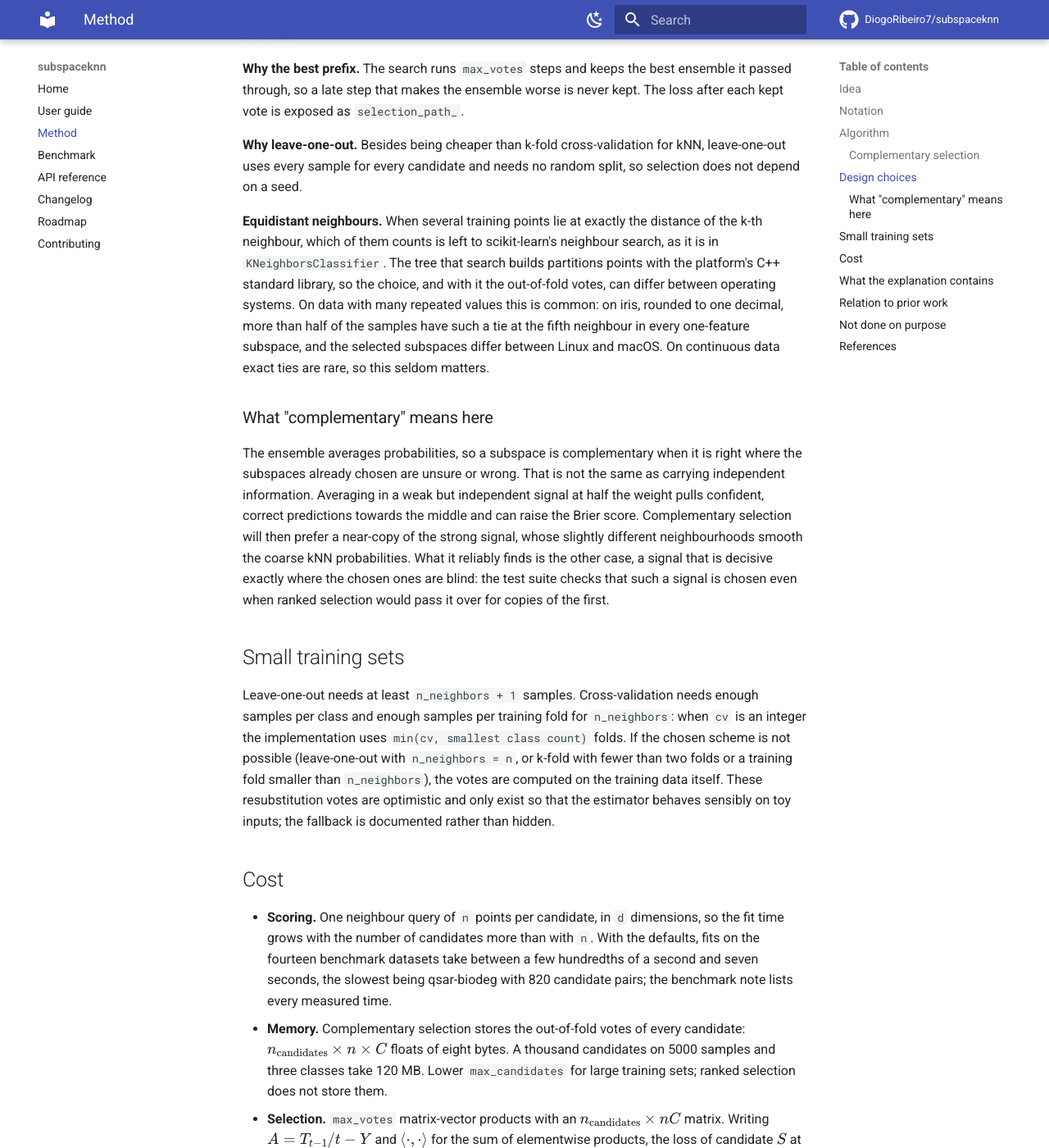
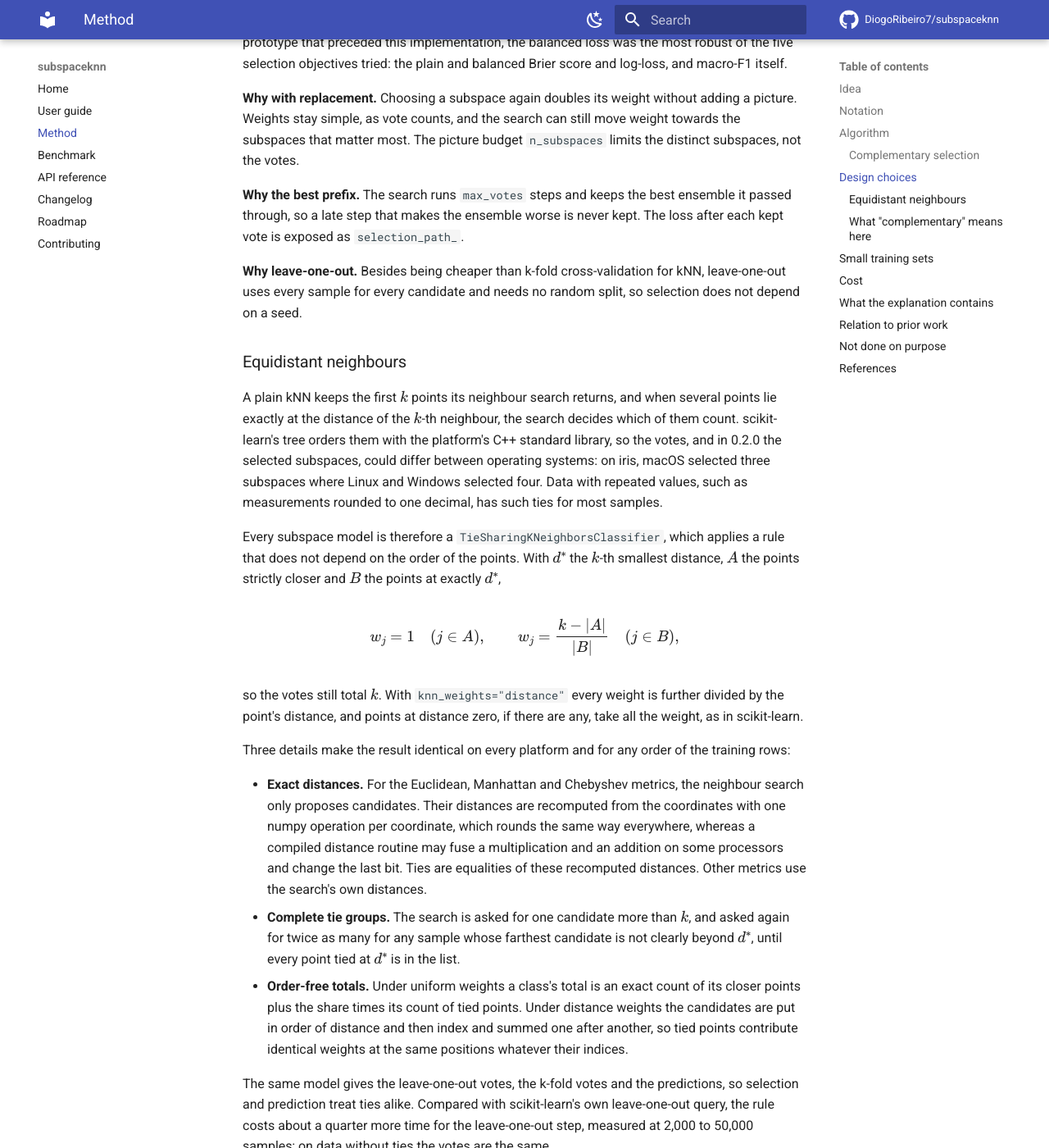
Before and after one commit to DiogoRibeiro7/subspaceknn, an MkDocs documentation site: the page built from docs/method.md, in a window 1280 px wide and 1400 px high, scrolled down 3119 px. Shown: the whole window at 82% size. Built offline with MkDocs 1.6.1 and Material for MkDocs 9.7.7, drawn with Linux system fonts in a browser that asks for light colours; comment, search, counter and statistics services are not loaded; some of the changed text lies outside the part shown.

```diff
--- a/docs/method.md
+++ b/docs/method.md
@@ -17,7 +17,7 @@
 
 - $X$ is the training matrix with $n$ samples and $p$ features, $y$ the labels with classes $c = 1, \dots, C$, and $Y$ the $n \times C$ one-hot encoding of $y$.
 - A subspace $S$ is a subset of feature indices with $|S| = d$.
-- $\mathrm{knn}_S$ is a `KNeighborsClassifier` on the columns $S$ of $X$.
+- $\mathrm{knn}_S$ is a k-nearest-neighbour model on the columns $S$ of $X$ that shares tied votes, described [below](#equidistant-neighbours).
 - $V_S$ is the $n \times C$ matrix of out-of-fold votes of $\mathrm{knn}_S$: class probabilities under soft voting, one-hot predictions under hard voting.
 - $s_i$ is the weight of sample $i$: $n / (C \, n_c)$ for a sample of class $c$ with $n_c$ members when `balance_classes=True`, and $1$ otherwise. With balanced weights every class contributes the same total weight.
 
@@ -30,7 +30,7 @@
 ## Algorithm
 
 1. **Enumerate candidates.** For every size $d$ in `subspace_size`, list the $d$-subsets of $\{1, \dots, p\}$ in lexicographic order. Sizes larger than $p$ are skipped; if none fits, fitting fails with an error that names $p$.
-2. **Compute out-of-fold votes.** With `cv="loo"` (the default), query the $k$ nearest neighbours of every training sample among the other training samples, in the columns $S$. Row $i$ of $V_S$ holds the class frequencies among the neighbours of sample $i$, weighted by inverse distance when `knn_weights="distance"`. This equals refitting $\mathrm{knn}_S$ without sample $i$ and predicting it, up to how ties between equidistant neighbours are broken. With an integer or a splitter, $V_S$ comes from `cross_val_predict` instead, and the splitter must partition the samples.
+2. **Compute out-of-fold votes.** With `cv="loo"` (the default), find the $k$ nearest neighbours of every training sample among the other training samples, in the columns $S$. Row $i$ of $V_S$ holds the class shares of the votes of sample $i$'s neighbours, weighted by inverse distance when `knn_weights="distance"`, with ties at the $k$-th distance shared as described [below](#equidistant-neighbours). This equals refitting $\mathrm{knn}_S$ without sample $i$ and predicting it. With an integer or a splitter, $V_S$ comes from `cross_val_predict` with the same model instead, and the splitter must partition the samples.
 3. **Score candidates.** $\mathrm{score}_S$ is the configured scorer evaluated on the out-of-fold predictions in $V_S$. Any scikit-learn scorer works, including those that need probabilities.
 4. **Screen features when there are too many candidates.** If the number of subsets exceeds `max_candidates`, score every single feature this way, rank the features (ties keep index order), and keep the largest number $m$ of top features such that the number of subsets of those $m$ features, summed over the requested sizes, does not exceed the cap. $m$ is never smaller than the largest requested size. Candidates are then enumerated over the kept features only.
 5. **Select, complementary (default).** Greedy forward selection with replacement (Caruana et al., 2004) on the balanced Brier score, described below.
@@ -50,7 +50,7 @@
 T_t = T_{t-1} + V_{S_t},
 $$
 
-where, once `n_subspaces` distinct subspaces have been chosen, $S$ ranges over those only. $T_t / t$ is the ensemble after $t$ votes. Keep the step $t^\ast$ with the lowest loss. The ensemble is the set of subspaces chosen in the first $t^\ast$ steps, and the weight of $S$ is the number of times it was chosen divided by $t^\ast$. Ties go to the subspace enumerated first.
+where, once `n_subspaces` distinct subspaces have been chosen, $S$ ranges over those only. $T_t / t$ is the ensemble after $t$ votes. Keep the step $t^\ast$ with the lowest loss. The ensemble is the set of subspaces chosen in the first $t^\ast$ steps, and the weight of $S$ is the number of times it was chosen divided by $t^\ast$. Losses within $10^{-12}$ of each other count as equal: a step takes the first enumerated subspace among the equal best, and a later step only counts as better when it lowers the loss by more. A loss is a sum over samples whose last bits depend on the order of summation, and that order differs between platforms and between row orders of the same data; the tolerance keeps rounding from deciding a choice.
 
 ## Design choices
 
@@ -64,7 +64,27 @@
 
 **Why leave-one-out.** Besides being cheaper than k-fold cross-validation for kNN, leave-one-out uses every sample for every candidate and needs no random split, so selection does not depend on a seed.
 
-**Equidistant neighbours.** When several training points lie at exactly the distance of the k-th neighbour, which of them counts is left to scikit-learn's neighbour search, as it is in `KNeighborsClassifier`. The tree that search builds partitions points with the platform's C++ standard library, so the choice, and with it the out-of-fold votes, can differ between operating systems. On data with many repeated values this is common: on iris, rounded to one decimal, more than half of the samples have such a tie at the fifth neighbour in every one-feature subspace, and the selected subspaces differ between Linux and macOS. On continuous data exact ties are rare, so this seldom matters.
+### Equidistant neighbours
+
+A plain kNN keeps the first $k$ points its neighbour search returns, and when several points lie exactly at the distance of the $k$-th neighbour, the search decides which of them count. scikit-learn's tree orders them with the platform's C++ standard library, so the votes, and in 0.2.0 the selected subspaces, could differ between operating systems: on iris, macOS selected three subspaces where Linux and Windows selected four. Data with repeated values, such as measurements rounded to one decimal, has such ties for most samples.
+
+Every subspace model is therefore a `TieSharingKNeighborsClassifier`, which applies a rule that does not depend on the order of the points. With $d^\ast$ the $k$-th smallest distance, $A$ the points strictly closer and $B$ the points at exactly $d^\ast$,
+
+$$
+w_j = 1 \quad (j \in A), \qquad w_j = \frac{k - |A|}{|B|} \quad (j \in B),
+$$
+
+so the votes still total $k$. With `knn_weights="distance"` every weight is further divided by the point's distance, and points at distance zero, if there are any, take all the weight, as in scikit-learn.
+
+Three details make the result identical on every platform and for any order of the training rows:
+
+- **Exact distances.** For the Euclidean, Manhattan and Chebyshev metrics, the neighbour search only proposes candidates. Their distances are recomputed from the coordinates with one numpy operation per coordinate, which rounds the same way everywhere, whereas a compiled distance routine may fuse a multiplication and an addition on some processors and change the last bit. Ties are equalities of these recomputed distances. Other metrics use the search's own distances.
+- **Complete tie groups.** The search is asked for one candidate more than $k$, and asked again for twice as many for any sample whose farthest candidate is not clearly beyond $d^\ast$, until every point tied at $d^\ast$ is in the list.
+- **Order-free totals.** Under uniform weights a class's total is an exact count of its closer points plus the share times its count of tied points. Under distance weights the candidates are put in order of distance and then index and summed one after another, so tied points contribute identical weights at the same positions whatever their indices.
+
+The same model gives the leave-one-out votes, the k-fold votes and the predictions, so selection and prediction treat ties alike. Compared with scikit-learn's own leave-one-out query, the rule costs about a quarter more time for the leave-one-out step, measured at 2,000 to 50,000 samples; on data without ties the votes are the same.
+
+This settles the implementation decision of the [roadmap](https://github.com/DiogoRibeiro7/subspaceknn/issues/10): the model behind `estimators_` is this package's own rather than `KNeighborsClassifier` with a correction, because the correction would have needed the same machinery and `estimators_` would still have predicted differently from the votes that selected it.
 
 ### What "complementary" means here
 
```
Also changed, not shown: CHANGELOG.md (+11 -0 lines), README.md (+1 -1 lines), ROADMAP.md (+8 -8 lines), docs/api.md (+8 -0 lines), docs/guide.md (+2 -2 lines), 2 other files.
